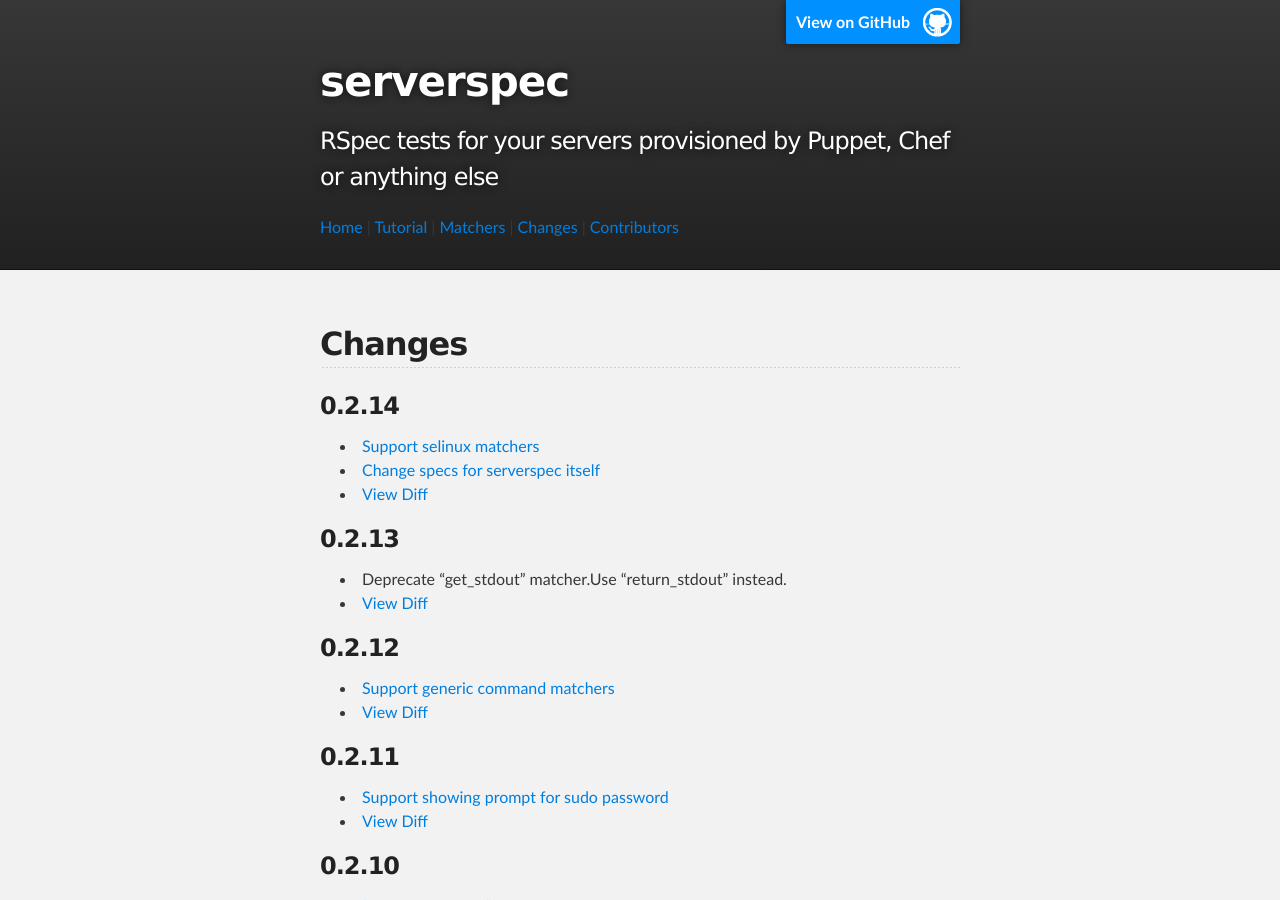
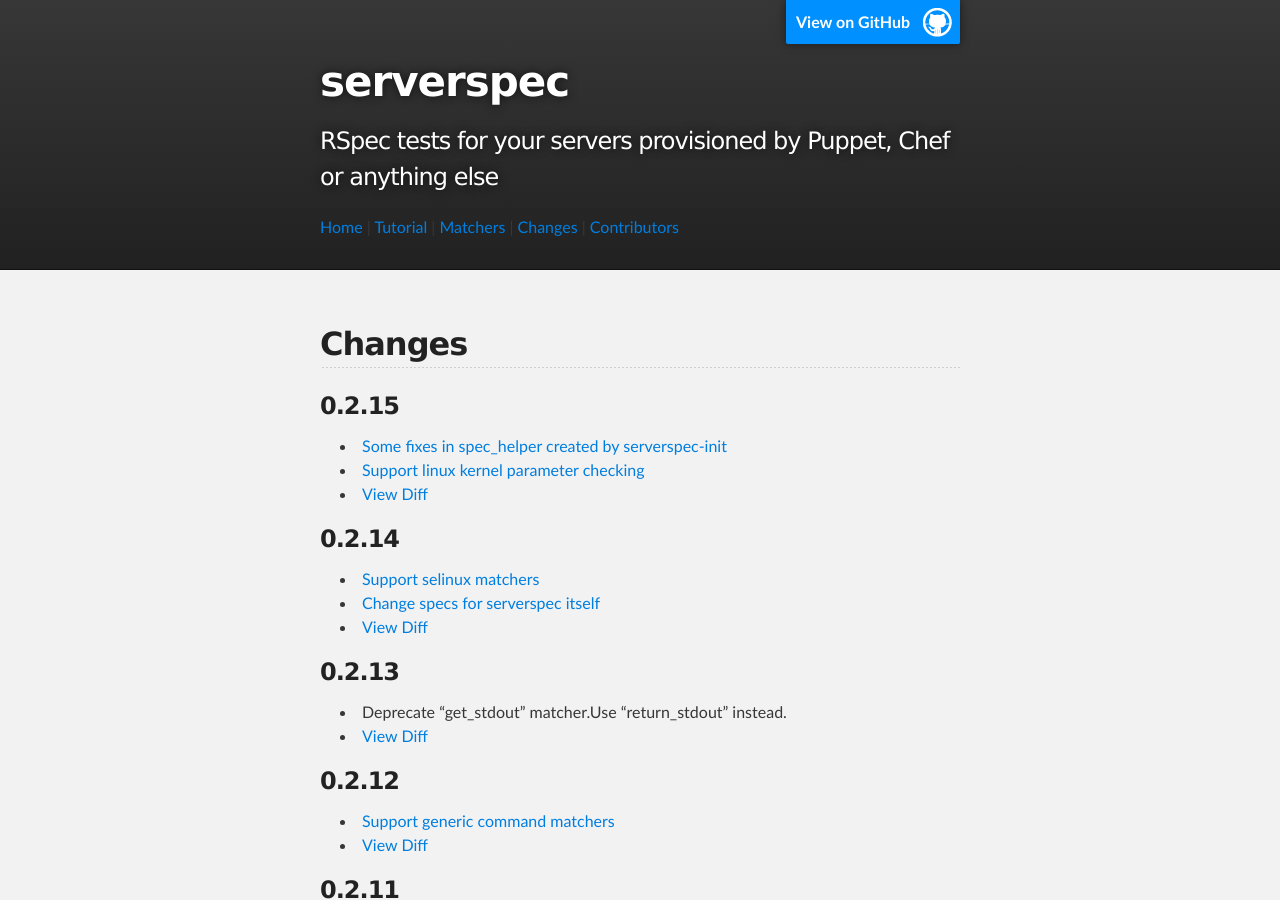
Before and after one commit to serverspec/serverspec.github.io, a Jekyll site: the page built from changes.md, in a window 1280 px wide and 900 px high. Built offline with Jekyll 4.4.1, drawn with Linux system fonts in a browser that asks for light colours; Markdown is read by kramdown in place of the engine named in the settings.

Commit message:
Add changes for v0.2.15

```diff
--- a/changes.md
+++ b/changes.md
@@ -4,6 +4,12 @@ title: changes
 ---
 
 ## Changes
+
+### 0.2.15
+ * [Some fixes in spec_helper created by serverspec-init](https://github.com/mizzy/serverspec/pull/68)
+ * [Support linux kernel parameter checking](https://github.com/mizzy/serverspec/pull/69)
+ * [View Diff](https://github.com/mizzy/serverspec/compare/v0.2.14...v0.2.15)
+
 
 ### 0.2.14
  * [Support selinux matchers](https://github.com/mizzy/serverspec/pull/64)
```
